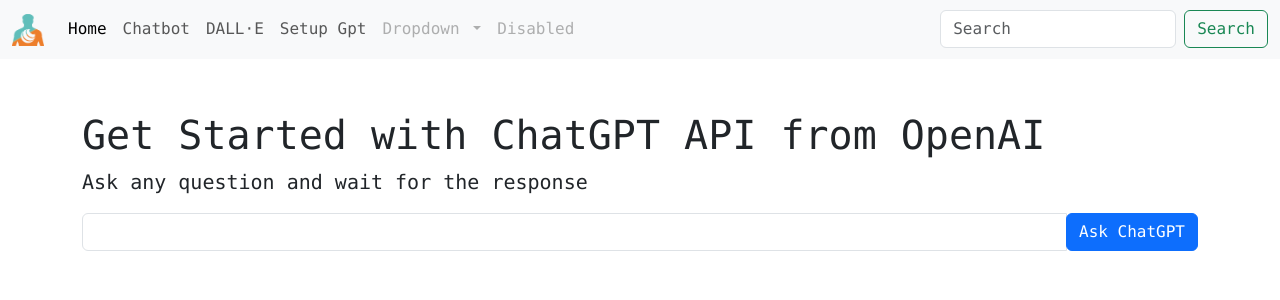
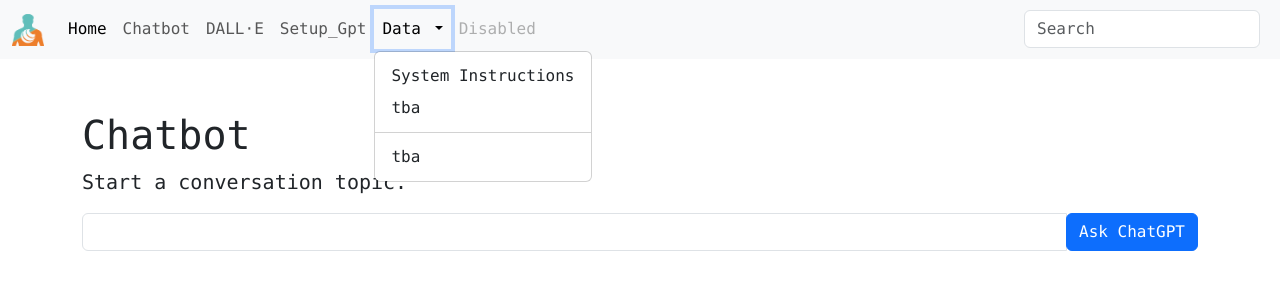
Before and after one commit to alexolivet/AI-Project, a Flask app: page /chatbot.html in a window 1280 px wide, after a click on "Data". Shown: the top 300 px of the page. Run offline with Flask 3, Linux system fonts and the light colour scheme; data that the repository does not hold is empty; some libraries are stand-ins or nearby versions.

Commit message:
adding new feature to bot

```diff
--- a/app.py
+++ b/app.py
@@ -1,4 +1,4 @@
-from flask import Flask, render_template, jsonify, request, got_request_exception
+from flask import Flask, render_template, jsonify, request, got_request_exception, session
 import config
 import openai
 from openai.error import RateLimitError,AuthenticationError,Timeout,APIError,APIConnectionError,InvalidRequestError,ServiceUnavailableError
@@ -51,23 +51,73 @@ def index():
 
 @app.route('/setup.html', methods=['POST', 'GET'])
 def setup():
+    rows=show_system_instruction()
     if request.method == 'POST':
+        session["chat_content"] = request.form.get("content_list")
+    return render_template('setup.html',page="Setup ChatGPT",**locals())
+
+
+@app.route('/innstruction.html', methods=['POST', 'GET'])
+def instruction():
+   rows=show_system_instruction()
+   conn = get_db_connection()
+   if "add_instruction" in request.form:
         content = request.form['content']
         save_system_instruction(content)
-    return render_template('setup.html',page="Setup ChatGPT",**locals())
+        rows=show_system_instruction()
+   if "update-instruction" in request.form:
+        try:
+            si_id=  str.strip(request.form["instruction_id"])
+            si_content = str.strip(request.form["instruction_content"])
+            with conn as con:
+                cur = con.cursor()
+                cur.execute('UPDATE system_instruction SET content = ? WHERE id = ?', [si_content,si_id])
+                con.commit()
+                rows = show_system_instruction()
+                msg = "Successfully Changed"
+        except:
+            conn.rollback()
+            msg = "Unsuccessfull. Please retry later"
+        finally:
+            conn.close()
+            return render_template('instruction.html',page="list Instruction",**locals())
+
+   if "delete-instruction" in request.form:
+        try:
+            si_id =  str.strip(request.form["instruction_id"])
+            with conn as con:
+                cur = con.cursor()
+                cur.execute('DELETE from system_instruction WHERE id = ?', [si_id])
+                con.commit()
+                rows = show_system_instruction()
+                msg = "Successfully Changed"
+        except:
+            conn.rollback()
+            msg = "Unsuccessfull. Please retry later."
+        finally:
+            conn.close()
+            return render_template('instruction.html',page="list Instruction",**locals())
+
+   return render_template('instruction.html',page="list Instruction",**locals())
 
 @app.route('/chatbot.html', methods=['POST', 'GET'])
 def chatbot():
+#    session_check=session["chat_content"]
+   rows=show_system_instruction()
    if request.method == 'POST':
         user_input = request.form['prompt']
         messages = []
         #sets the role of chatgpt
         #system: facts, basic and important context (no behaviour instructions here): example: At this place apples are purple.
-        messages.append({"role": "system", "content": "You are ChatGPT, a large language model trained by OpenAI. Answer as concisely as possible.\nKnowledge cutoff: 2021-09-01\nCurrent date: 2023-04-10"})
+        if not session.get("chat_content"):
+         messages.append({"role": "system", "content": "You are ChatGPT, a large language model trained by OpenAI. Answer as concisely as possible.\nKnowledge cutoff: 2021-09-01\nCurrent date: 2023-04-10"})
+        else:
+         messages.append({"role": "system", "content": session.get("chat_content")})
         question = {}
         question['role'] = 'user'
         question['content'] = user_input
         messages.append(question)
+        print(messages)
         try:
             response = openai.ChatCompletion.create(
                 # model="gpt-4",
@@ -194,5 +244,15 @@ def save_system_instruction(content):
         conn.close()
         print("closed!!!")
 
+def show_system_instruction():
+    conn = get_db_connection()
+    conn.row_factory = sqlite3.Row
+    cur = conn.cursor()
+    cur.execute("select * from system_instruction")
+    rows = cur.fetchall()
+    conn.close()
+    return rows
+
+
 if __name__ == '__main__':
     app.run(host='0.0.0.0', port='8888',debug=True)
--- a/templates/base.html
+++ b/templates/base.html
@@ -1,108 +1,75 @@
 <!DOCTYPE html>
 <html lang="en">
+
 <head>
     <meta charset="utf-8" />
     <meta http-equiv="x-ua-compatible" content="ie=edge" />
     <meta name="viewport" content="width=device-width, initial-scale=1" />
-    <meta
-      name="description"
-      content="Demonstration of ChatGPT API in a Python Flask Application."
-    />
+    <meta name="description" content="Demonstration of ChatGPT API in a Python Flask Application." />
     <title>{{page}}</title>
-    <link
-      rel="shortcut icon"
-      type="image/x-icon"
-      href="{{ url_for('static', filename='images/favicon.png') }}"
-    />
-    <link
-      href="https://cdn.jsdelivr.net/npm/bootstrap@5.3.0-alpha1/dist/css/bootstrap.min.css"
-      rel="stylesheet"
-      integrity="sha384-GLhlTQ8iRABdZLl6O3oVMWSktQOp6b7In1Zl3/Jr59b6EGGoI1aFkw7cmDA6j6gD"
-      crossorigin="anonymous"
-    />
-    <link
-      rel="stylesheet"
-      href="https://cdn.jsdelivr.net/npm/bootstrap-icons@1.10.2/font/bootstrap-icons.css"
-      integrity="sha384-b6lVK+yci+bfDmaY1u0zE8YYJt0TZxLEAFyYSLHId4xoVvsrQu3INevFKo+Xir8e"
-      crossorigin="anonymous"
-    />
+    <link rel="shortcut icon" type="image/x-icon" href="{{ url_for('static', filename='images/favicon.png') }}" />
+    <link href="https://cdn.jsdelivr.net/npm/bootstrap@5.3.0-alpha1/dist/css/bootstrap.min.css" rel="stylesheet" integrity="sha384-GLhlTQ8iRABdZLl6O3oVMWSktQOp6b7In1Zl3/Jr59b6EGGoI1aFkw7cmDA6j6gD" crossorigin="anonymous" />
+    <link rel="stylesheet" href="https://cdn.jsdelivr.net/npm/bootstrap-icons@1.10.2/font/bootstrap-icons.css" integrity="sha384-b6lVK+yci+bfDmaY1u0zE8YYJt0TZxLEAFyYSLHId4xoVvsrQu3INevFKo+Xir8e" crossorigin="anonymous" />
     <style>
         * {
             font-family: Consolas, Monaco, "Andale Mono", "Ubuntu Mono", monospace !important;
         }
+
         .js-copytextarea {
             opacity: 0.01;
             height: 0;
             position: absolute;
             z-index: -1;
         }
+
         .custom_list_item {
             display: inline;
             text-align: center;
         }
+
+        mark {
+            padding: 0;
+            background: #2e7d00;
+            color: #fff;
+        }
     </style>
 </head>
+
 <body>
     <header>
         <nav class="navbar navbar-expand-lg bg-body-tertiary">
             <div class="container-fluid">
                 <a class="navbar-brand" href="{{url_for('index') }}">
-            <img
-              src="static/images/favicon.png"
-              alt="elwebman logo"
-              width="32"
-              height="32"
-            />
+                    <img src="static/images/favicon.png" alt="elwebman logo" width="32" height="32" />
                 </a>
-          <button
-            class="navbar-toggler"
-            type="button"
-            data-bs-toggle="collapse"
-            data-bs-target="#navbarSupportedContent"
-            aria-controls="navbarSupportedContent"
-            aria-expanded="false"
-            aria-label="Toggle navigation"
-          >
+                <button class="navbar-toggler" type="button" data-bs-toggle="collapse" data-bs-target="#navbarSupportedContent" aria-controls="navbarSupportedContent" aria-expanded="false" aria-label="Toggle navigation">
                     <span class="navbar-toggler-icon"></span>
                 </button>
                 <div class="collapse navbar-collapse" id="navbarSupportedContent">
                     <ul class="navbar-nav me-auto mb-2 mb-lg-0">
                         <li class="nav-item">
-                <a
-                  class="nav-link active"
-                  aria-current="page"
-                  href="{{url_for('index') }}"
-                  >Home</a
-                >
+                            <a class="nav-link active" aria-current="page" href="{{url_for('index') }}">Home</a>
                         </li>
                         <li class="nav-item">
                             <a class="nav-link" href="{{url_for('chatbot') }}">Chatbot</a>
                         </li>
                         <li class="nav-item">
-                <a class="nav-link" href="{{url_for('chatbotimage') }}"
-                  >DALL·E</a
-                >
+                            <a class="nav-link" href="{{url_for('chatbotimage') }}">DALL·E</a>
                         </li>
                         <li class="nav-item">
-                <a class="nav-link" href="{{url_for('setup') }}">Setup Gpt</a>
+                            <a class="nav-link" href="{{url_for('setup') }}">Setup_Gpt</a>
                         </li>
                         <li class="nav-item dropdown">
-                <a
-                  class="nav-link dropdown-toggle disabled"
-                  href="#"
-                  role="button"
-                  data-bs-toggle="dropdown"
-                  aria-expanded="false"
-                >
-                  Dropdown
+                            <a class="nav-link dropdown-toggle" href="#" role="button" data-bs-toggle="dropdown" aria-expanded="false">
+                                Data
                             </a>
                             <ul class="dropdown-menu">
-                  <li><a class="dropdown-item" href="#">Action</a></li>
-                  <li><a class="dropdown-item" href="#">Another action</a></li>
-                  <li><hr class="dropdown-divider" /></li>
+                                <li><a class="dropdown-item" href="{{url_for('instruction') }}">System Instructions</a></li>
+                                <li><a class="dropdown-item" href="#">tba</a></li>
                                 <li>
-                    <a class="dropdown-item" href="#">Something else here</a>
+                                    <hr class="dropdown-divider">
                                 </li>
+                                <li><a class="dropdown-item" href="#">tba</a></li>
                             </ul>
                         </li>
                         <li class="nav-item">
@@ -110,21 +77,51 @@
                         </li>
                     </ul>
                     <form class="d-flex" role="search">
-              <input
-                class="form-control me-2"
-                type="search"
-                placeholder="Search"
-                aria-label="Search"
-              />
-              <button class="btn btn-outline-success" type="submit">
-                Search
-              </button>
+                        <input class="form-control me-2" name="keyword" type="text" placeholder="Search" aria-label="Search" />
                     </form>
                 </div>
             </div>
         </nav>
     </header>
     <!-- Begin page content -->
-    <main class="flex-shrink-0">{% block content %} {% endblock %}</main>
+    <main class="flex-shrink-0 context">{% block content %} {% endblock %}</main>
+    <script src="https://cdn.jsdelivr.net/npm/bootstrap@5.3.0-alpha1/dist/js/bootstrap.bundle.min.js" integrity="sha384-w76AqPfDkMBDXo30jS1Sgez6pr3x5MlQ1ZAGC+nuZB+EYdgRZgiwxhTBTkF7CXvN" crossorigin="anonymous"></script>
+    <script src="https://code.jquery.com/jquery-3.6.3.min.js" integrity="sha256-pvPw+upLPUjgMXY0G+8O0xUf+/Im1MZjXxxgOcBQBXU=" crossorigin="anonymous"></script>
+    <script src="https://cdnjs.cloudflare.com/ajax/libs/mark.js/8.11.1/mark.min.js" integrity="sha512-5CYOlHXGh6QpOFA/TeTylKLWfB3ftPsde7AnmhuitiTX4K5SqCLBeKro6sPS8ilsz1Q4NRx3v8Ko2IBiszzdww==" crossorigin="anonymous" referrerpolicy="no-referrer"></script>
+    <script>
+        // Create an instance of mark.js and pass an argument containing
+        // the DOM object of the context (where to search for matches)
+        var markInstance = new Mark(document.querySelector(".context"));
+        // Cache DOM elements
+        var keywordInput = document.querySelector("input[name='keyword']");
+        var optionInputs = document.querySelectorAll("input[name='opt[]']");
+
+        function performMark() {
+
+            // Read the keyword
+            var keyword = keywordInput.value;
+
+            // Determine selected options
+            var options = {};
+            [].forEach.call(optionInputs, function(opt) {
+                options[opt.value] = opt.checked;
+            });
+
+            // Remove previous marked elements and mark
+            // the new keyword inside the context
+            markInstance.unmark({
+                done: function() {
+                    markInstance.mark(keyword, options);
+                }
+            });
+        };
+
+        // Listen to input and option changes
+        keywordInput.addEventListener("input", performMark);
+        for (var i = 0; i < optionInputs.length; i++) {
+            optionInputs[i].addEventListener("change", performMark);
+        }
+    </script>
 </body>
+
 </html>
--- a/templates/chatbot.html
+++ b/templates/chatbot.html
@@ -3,8 +3,8 @@ content %}
 <div class="container">
     <br />
     <br />
-  <h1 class="mt-1">Get Started with ChatGPT API from OpenAI</h1>
-  <p class="lead">Ask any question and wait for the response</p>
+    <h1 class="mt-1">Chatbot</h1>
+    <p class="lead">Start a conversation topic.</p>
     <!-- ajax response goes here -->
     <div id="list-group" class="list-group w-auto"></div>
     <div class="input-group mb-3">
@@ -14,18 +14,9 @@ content %}
         </div>
     </div>
 </div>
-<script
-  src="https://code.jquery.com/jquery-3.6.3.min.js"
-  integrity="sha256-pvPw+upLPUjgMXY0G+8O0xUf+/Im1MZjXxxgOcBQBXU="
-  crossorigin="anonymous"
-></script>
-<script
-  src="https://cdn.jsdelivr.net/npm/bootstrap@5.3.0-alpha1/dist/js/bootstrap.bundle.min.js"
-  integrity="sha384-w76AqPfDkMBDXo30jS1Sgez6pr3x5MlQ1ZAGC+nuZB+EYdgRZgiwxhTBTkF7CXvN"
-  crossorigin="anonymous"
-></script>
+<script src="https://code.jquery.com/jquery-3.6.3.min.js" integrity="sha256-pvPw+upLPUjgMXY0G+8O0xUf+/Im1MZjXxxgOcBQBXU=" crossorigin="anonymous"></script>
 <script>
-  $("#gpt-button").click(function () {
+    $("#gpt-button").click(function() {
         var question = $("#chat-input").val();
         let html_data = "";
         html_data += `
@@ -43,8 +34,10 @@ content %}
         $.ajax({
             type: "POST",
             url: "{{ url_for('chatbot') }}",
-      data: { prompt: question },
-      success: function (data) {
+            data: {
+                prompt: question
+            },
+            success: function(data) {
                 let gpt_data = "";
                 gpt_data += `
     <a href="#" class="list-group-item list-group-item-action d-flex gap-3 py-3">
@@ -69,15 +62,15 @@ content %}
                 );
                 console.log(copyTextarea);
                 // Loop through the button array and set up event handlers for each element
-        copyTextareaBtn.forEach(function (btn, idx) {
-          btn.addEventListener("click", function () {
+                copyTextareaBtn.forEach(function(btn, idx) {
+                    btn.addEventListener("click", function() {
                         // Get the textarea who's index matches the index of the button
                         copyTextarea[idx].select();
 
                         try {
-              var msg = document.execCommand("copy")
-                ? "successful"
-                : "unsuccessful";
+                            var msg = document.execCommand("copy") ?
+                                "successful" :
+                                "unsuccessful";
                             console.log("Copying text command was " + msg);
                         } catch (err) {
                             console.log("Whoops, unable to copy");
@@ -85,7 +78,7 @@ content %}
                     });
                 });
             },
-      error: function (data) {
+            error: function(data) {
                 let gpt_data = "";
                 gpt_data += `
     <a href="#" class="list-group-item list-group-item-action d-flex gap-3 py-3">
```
Also changed, not shown: templates/chatbotimage.html (+7 -14 lines), templates/index.html (+7 -15 lines), templates/instruction.html (added, +51 -0 lines), templates/setup.html (+21 -22 lines). Lines whose indentation alone changed are shown as unchanged.
